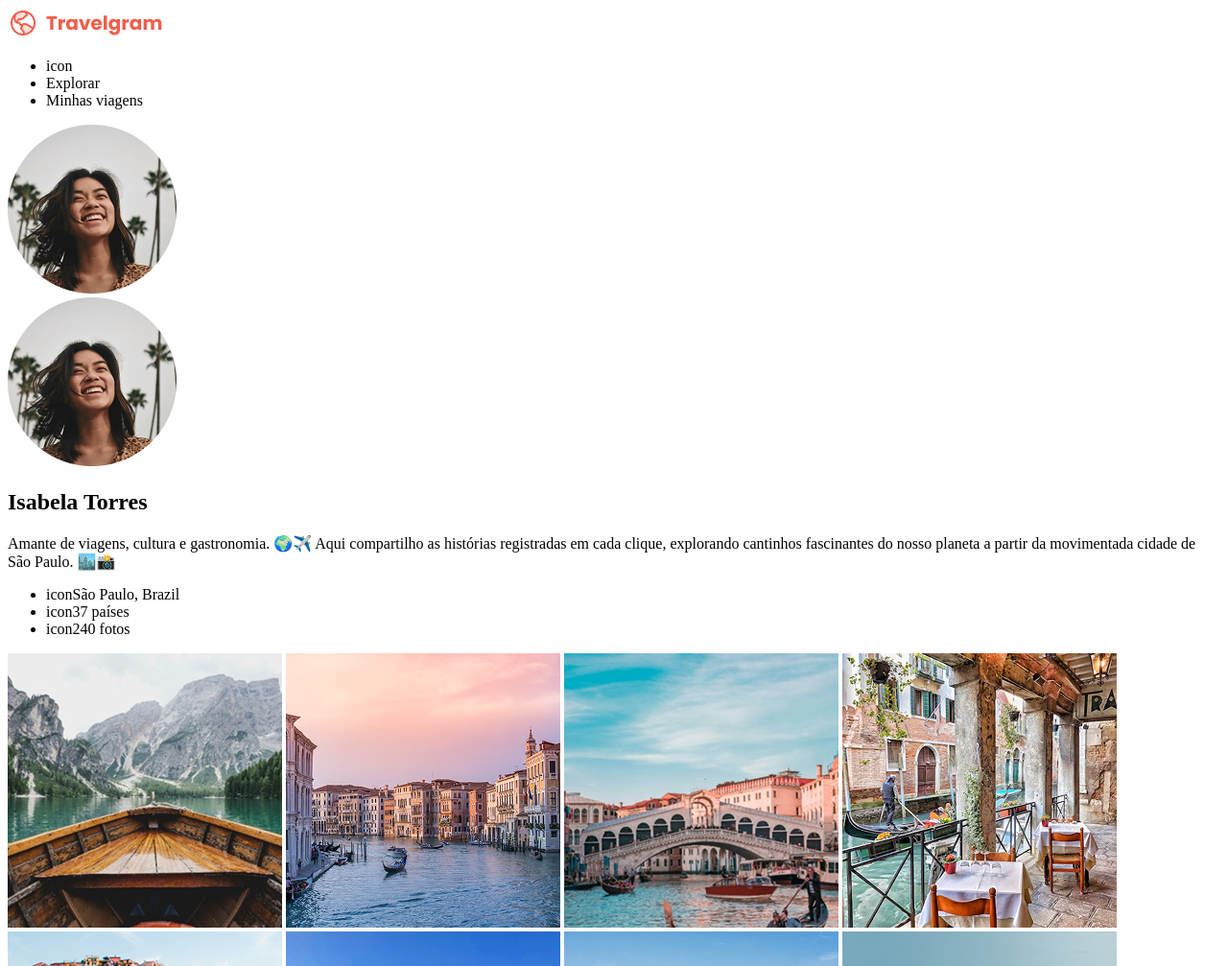
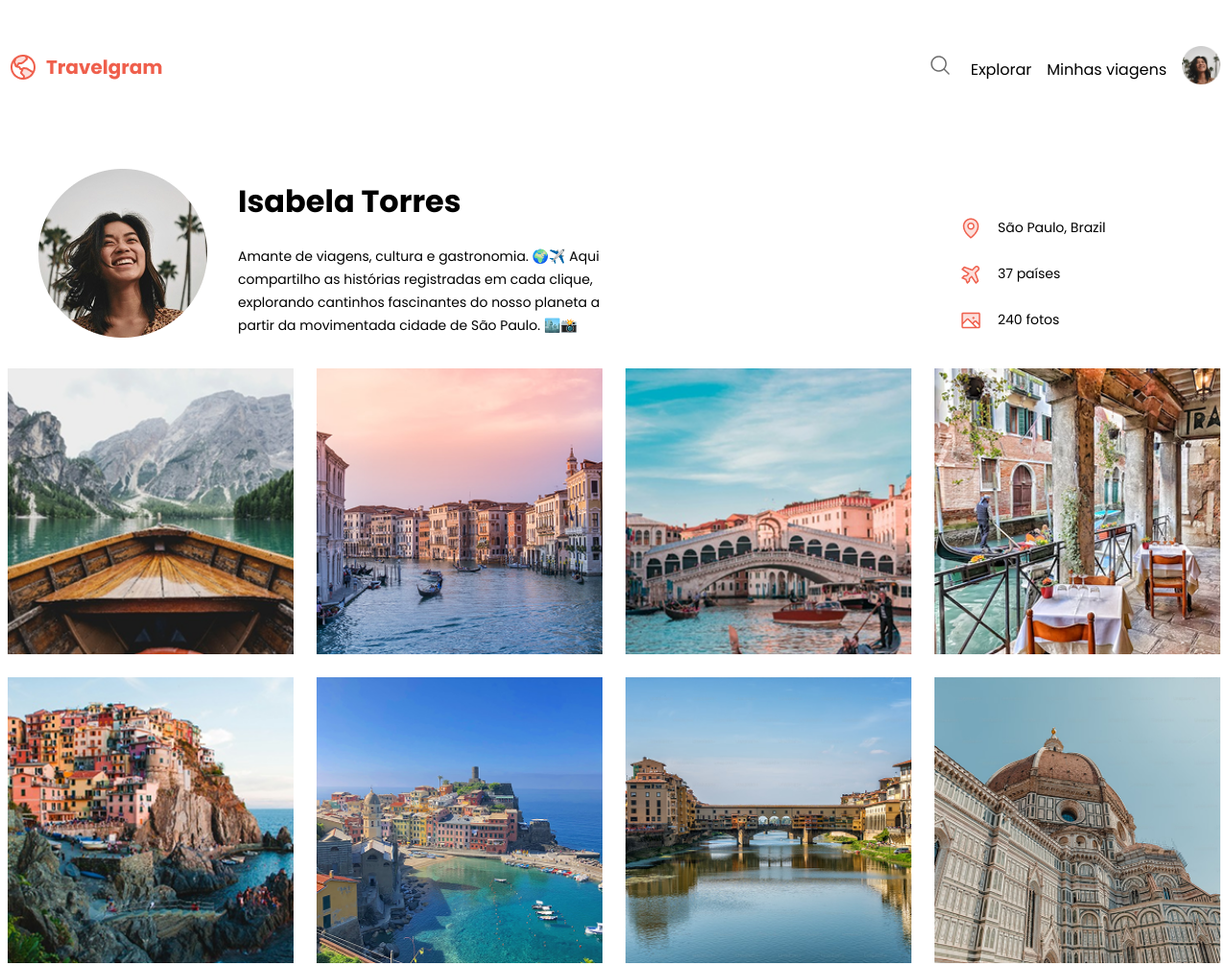
Before and after one commit to contatobrunoaparecido-afk/teste-pratico-travel-gram-rocketseat, a plain HTML site: page index.html in a window 1280 px wide. Shown: the top 1007 px of the page at 96% size. Drawn offline with Linux system fonts and the light colour scheme.

Commit message:
finalizando

```diff
--- a/index.html
+++ b/index.html
@@ -4,33 +4,41 @@
 <head>
   <meta charset="UTF-8">
   <meta name="viewport" content="width=device-width, initial-scale=1.0">
+  <link rel="stylesheet" href="./styles/style.css">
   <title>Travelgram</title>
 </head>
 
 <body>
   <header>
-    <a href="#"><img src="./assets/Logo.png" alt=""></a>
-    <ul>
-      <li>icon</li>
+    <nav>
+      <div class="nav">
+        <a href="#"><img class="logo-nav" src="./assets/Logo.png" alt=""></a>
+        <ul class="nav-list">
+          <li><img src="./assets/Menu item.png" alt=""></li>
           <li>Explorar</li>
           <li>Minhas viagens</li>
+          <li><img class="img-nav" src="./assets/Profile pic.png" alt=""></li>
         </ul>
-    <a href="#"><img src="./assets/Profile pic.png" alt=""></a>
+      </div>
+    </nav>
   </header>
   <main>
     <section id="profile">
       <div class="profile">
-        <img src="./assets/Profile pic.png" alt="">
+        <img class="img-profile" src="./assets/Profile pic.png" alt="">
+        <div class="info-pf">
           <h1>Isabela Torres</h1>
           <p>Amante de viagens, cultura e gastronomia. 🌍✈️
-          Aqui compartilho as histórias registradas em cada clique, explorando cantinhos fascinantes do nosso planeta a
+            Aqui compartilho as histórias registradas em cada clique, explorando cantinhos fascinantes do nosso planeta
+            a
             partir da movimentada cidade de São Paulo. 🏙️📸</p>
+        </div>
       </div>
       <div class="information">
         <ul>
-          <li><span>icon</span>São Paulo, Brazil</li>
-          <li><span>icon</span>37 países</li>
-          <li><span>icon</span>240 fotos</li>
+          <li class="icons"><span><img src="./assets/MapPin.png" alt=""></span>São Paulo, Brazil</li>
+          <li class="icons"><span><img src="./assets/AirplaneTilt.png" alt=""></span>37 países</li>
+          <li class="icons"><span><img src="./assets/Image-icon.png" alt=""></span>240 fotos</li>
         </ul>
       </div>
     </section>
@@ -52,11 +60,13 @@
     </section>
   </main>
   <footer>
+    <div class="footer">
+      <p>Travelgram © 2026</p>
       <ul>
-      <li>Travelgram © 2026</li>
         <li>Termos de uso</li>
         <li>Política de privacidade</li>
       </ul>
+    </div>
   </footer>
 </body>
 
--- a/styles/style.css
+++ b/styles/style.css
@@ -17,7 +17,8 @@
   --background-color: #FFFFFF;
   --surface-color: #F5F5F5;
   --skeleton-color: #D9D9D9;
-  --shape-transparency: rgba(255, 255, 255, 0.56); /* #FFFFFF com 56% de opacidade */
+  --shape-transparency: rgba(255, 255, 255, 0.56);
+  /* #FFFFFF com 56% de opacidade */
 
   /* Text */
   --text-color-primary: #313131;
@@ -29,6 +30,127 @@
 
   /* Atalho "font": peso tamanho/altura-de-linha família */
   --heading1: 700 32px/125% var(--font-family);
-  --paragraph-md: 400 14px/170% var(--font-family);
-  --paragraph-sm: 400 12px/170% var(--font-family);
+  --paragraph-md: 400 16px/170% var(--font-family);
+  --paragraph-sm: 400 14px/170% var(--font-family);
 }
+
+
+
+
+.nav {
+  display: flex;
+  justify-content: space-between;
+  align-items: center;
+  max-width: 1280px;
+  margin: 32px auto;
+}
+
+.nav-list {
+  display: flex;
+  align-items: center;
+  list-style: none;
+  gap: 16px;
+  font: var(--paragraph-md);
+}
+
+.logo-nav {
+  width: 162px;
+}
+
+.img-nav {
+  height: 40px;
+  width: 40px;
+}
+
+#profile {
+  display: flex;
+  height: 240px;
+  justify-content: space-between;
+  align-items: center;
+  max-width: 1280px;
+  margin: 0 auto;
+  background-color: var(su);
+}
+
+#galery {
+background-color: var(--background-color);
+}
+
+.profile {
+  display: flex;
+  width: 592px;
+  height: 176px;
+  align-items: center;
+  margin: 32px 32px;
+}
+
+h1 {
+  font: var(--heading1);
+}
+
+.info-pf {
+  margin-left: 32px;
+  font: var(--paragraph-sm);
+  max-width: 384px;
+}
+
+.information {
+  display: flex;
+  font: var(--paragraph-sm);
+  margin: 32px 32px;
+  width: 280px;
+  height: 104px;
+
+}
+
+.img-profile {
+  height: 176px;
+  width: 176px;
+}
+
+.information>ul {
+  display: flex;
+  list-style: none;
+  flex-direction: column;
+  gap: 16px;
+
+}
+
+.galery {
+  display: grid;
+  grid-template-columns: repeat(4, 1fr);
+  gap: 24px;
+  margin: 32px 32px;
+  max-width: 1280px;
+  max-width: 1280px;
+  margin: 0 auto;
+}
+
+.galery>img {
+  width: 100%;
+}
+
+footer {
+  max-width: 1280px;
+  margin: 0 auto;
+}
+
+.footer>ul {
+  font: var(--paragraph-md);
+  list-style: none;
+  display: flex;
+  gap: 16px;
+}
+
+.footer {
+  font: var(--paragraph-md);
+  display: flex;
+  justify-content: space-between;
+  margin: 32px 32px;
+
+}
+
+.icons {
+  display: flex;
+  gap: 16px;
+}
```
Also changed, not shown: assets/AirplaneTilt.png (added), assets/Image-icon.png (added), assets/MapPin.png (added), assets/Menu item.png (added). Lines whose indentation alone changed are shown as unchanged.
